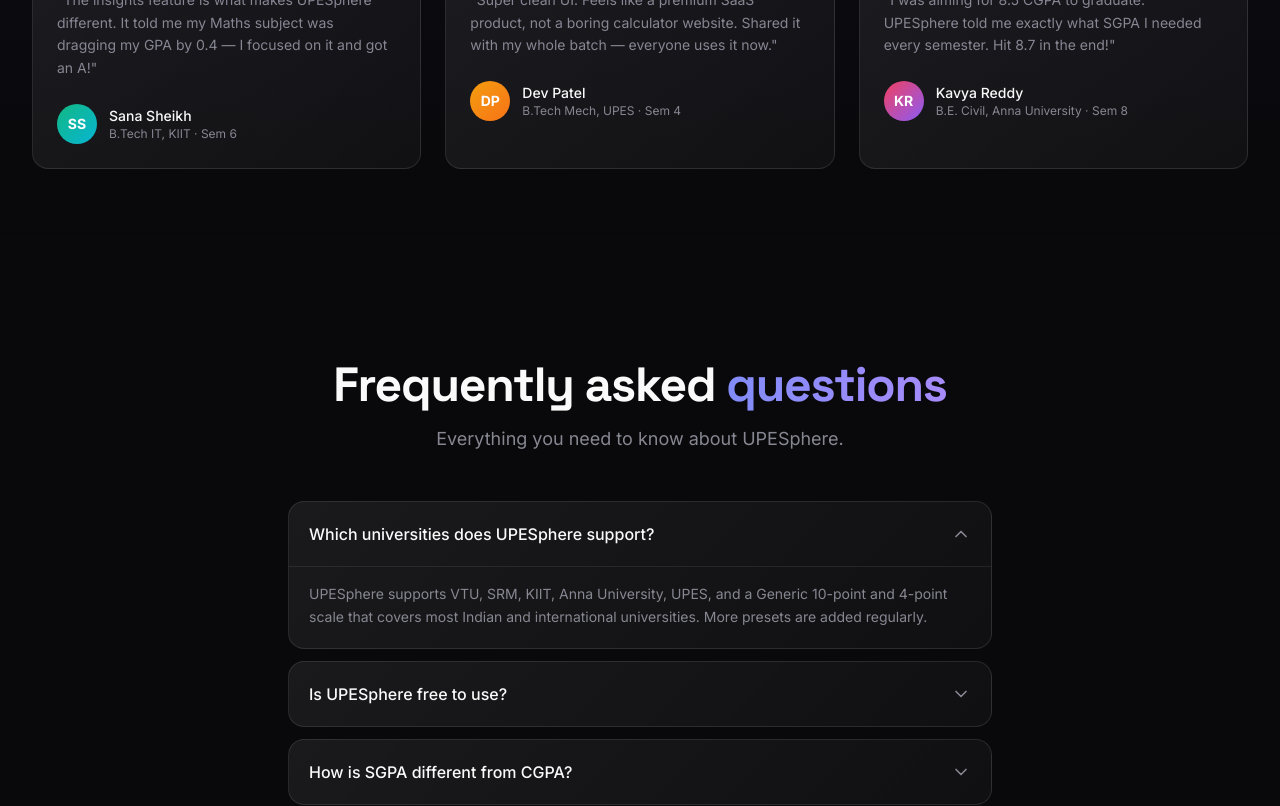
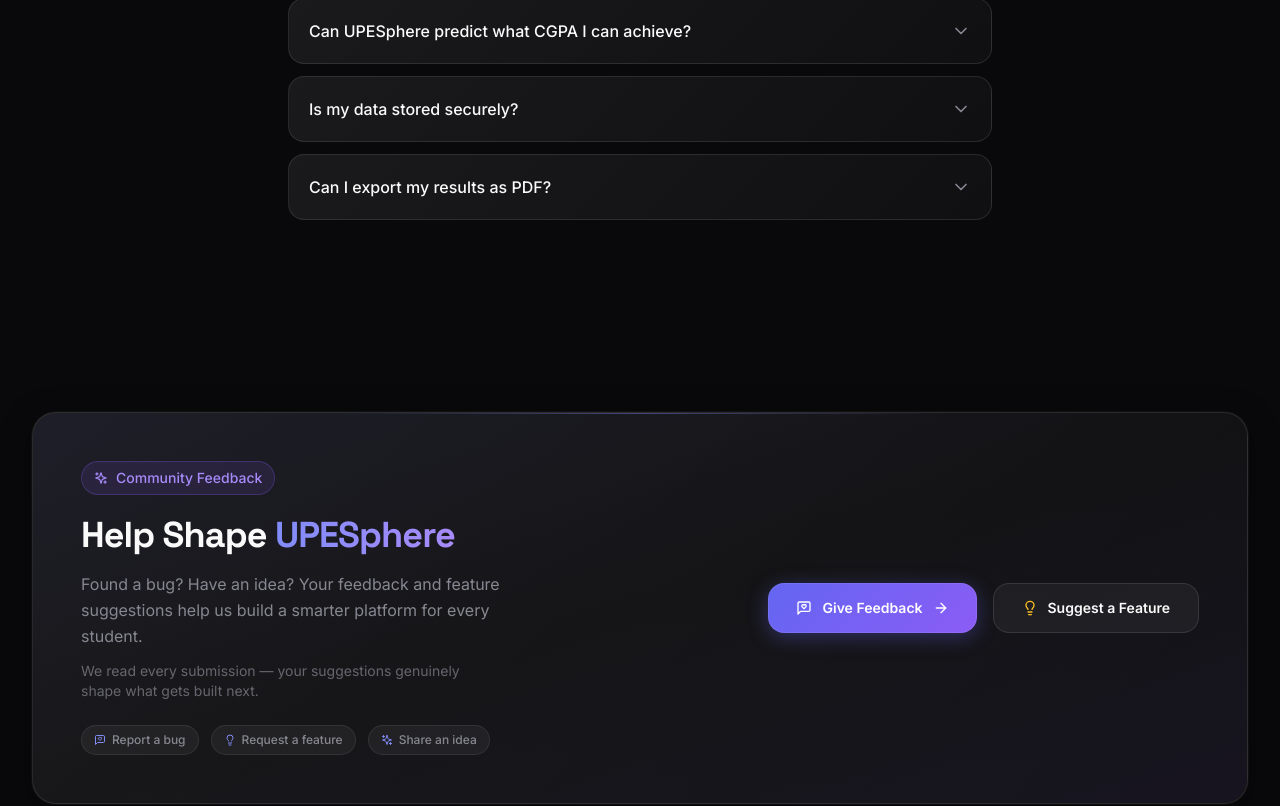
Before and after one commit to adarshbisi-cyber/UPESphere, a Next.js app: page / in a window 1280 px wide. Shown: the part 4080-4886 px from the top of the page. Built offline with nearby package versions, Linux system fonts and the light colour scheme.

Commit message:
added Feedback form and copy to clipboard

```diff
--- a/app/page.tsx
+++ b/app/page.tsx
@@ -3,8 +3,8 @@
 import { Features } from '@/components/landing/Features'
 import { GPADemo } from '@/components/landing/GPADemo'
 import { AttendanceDemo } from '@/components/landing/AttendanceDemo'
-import { Testimonials } from '@/components/landing/Testimonials'
 import { FAQ } from '@/components/landing/FAQ'
+import { Feedback } from '@/components/landing/Feedback'
 import { Footer } from '@/components/landing/Footer'
 
 export default function HomePage() {
@@ -15,8 +15,8 @@
       <Features />
       <GPADemo />
       <AttendanceDemo />
-      <Testimonials />
       <FAQ />
+      <Feedback />
       <Footer />
     </main>
   )
--- /dev/null
+++ b/components/landing/Feedback.tsx
@@ -0,0 +1,134 @@
+'use client'
+
+import { motion } from 'framer-motion'
+import { MessageSquareHeart, Lightbulb, ArrowRight, Sparkles } from 'lucide-react'
+
+const FORM_URL = 'https://forms.gle/WxJ8hFrrTLfV4ZmDA'
+
+export function Feedback() {
+  return (
+    <section className="py-24 relative overflow-hidden">
+      {/* Background glow orbs */}
+      <div className="absolute inset-0 pointer-events-none">
+        <div className="absolute top-1/2 left-1/2 -translate-x-1/2 -translate-y-1/2 w-[600px] h-[300px] bg-violet-500/8 rounded-full blur-[120px]" />
+        <div className="absolute top-1/2 left-1/3 -translate-y-1/2 w-64 h-64 bg-indigo-500/8 rounded-full blur-[80px]" />
+      </div>
+
+      <div className="max-w-7xl mx-auto px-4 sm:px-6 lg:px-8 relative">
+        <motion.div
+          initial={{ opacity: 0, y: 32 }}
+          whileInView={{ opacity: 1, y: 0 }}
+          viewport={{ once: true }}
+          transition={{ duration: 0.6, ease: [0.22, 1, 0.36, 1] }}
+        >
+          {/* Card */}
+          <div
+            className="relative rounded-3xl p-8 sm:p-12 overflow-hidden"
+            style={{
+              background: `linear-gradient(135deg, var(--glass-from), var(--glass-to))`,
+              border: '1px solid var(--glass-border)',
+              boxShadow: 'var(--glass-shadow)',
+            }}
+          >
+            {/* Gradient edge accent */}
+            <div className="absolute inset-0 rounded-3xl bg-gradient-to-br from-indigo-500/[0.06] via-transparent to-violet-500/[0.06] pointer-events-none" />
+            {/* Top border glow line */}
+            <div className="absolute top-0 left-1/4 right-1/4 h-px bg-gradient-to-r from-transparent via-indigo-400/40 to-transparent" />
+
+            <div className="relative grid lg:grid-cols-2 gap-10 items-center">
+
+              {/* ── Left: copy ───────────────────────────────────── */}
+              <div>
+                {/* Label badge */}
+                <div className="inline-flex items-center gap-2 px-3 py-1.5 rounded-full text-sm font-medium mb-5"
+                  style={{ background: 'rgba(139,92,246,0.12)', border: '1px solid rgba(139,92,246,0.25)', color: 'rgba(167,139,250,1)' }}>
+                  <Sparkles className="w-3.5 h-3.5" />
+                  Community Feedback
+                </div>
+
+                <h2 className="text-3xl sm:text-4xl font-bold font-display tracking-tight mb-4">
+                  Help Shape{' '}
+                  <span className="bg-gradient-to-r from-indigo-400 to-violet-400 bg-clip-text text-transparent">
+                    UPESphere
+                  </span>
+                </h2>
+
+                <p className="text-base text-muted-foreground leading-relaxed mb-3 max-w-md">
+                  Found a bug? Have an idea? Your feedback and feature suggestions help us build a smarter platform for every student.
+                </p>
+
+                <p className="text-sm text-muted-foreground/70 max-w-sm">
+                  We read every submission — your suggestions genuinely shape what gets built next.
+                </p>
+
+                {/* Feature highlights */}
+                <div className="flex flex-wrap gap-3 mt-6">
+                  {[
+                    { icon: MessageSquareHeart, text: 'Report a bug' },
+                    { icon: Lightbulb,          text: 'Request a feature' },
+                    { icon: Sparkles,           text: 'Share an idea' },
+                  ].map(({ icon: Icon, text }) => (
+                    <div
+                      key={text}
+                      className="inline-flex items-center gap-1.5 px-3 py-1.5 rounded-full text-xs font-medium text-muted-foreground"
+                      style={{ background: 'var(--muted-surface)', border: '1px solid var(--divider)' }}
+                    >
+                      <Icon className="w-3 h-3 text-indigo-400" />
+                      {text}
+                    </div>
+                  ))}
+                </div>
+              </div>
+
+              {/* ── Right: CTAs ──────────────────────────────────── */}
+              <div className="flex flex-col sm:flex-row lg:flex-col xl:flex-row gap-4 lg:justify-end">
+
+                {/* Primary CTA */}
+                <motion.a
+                  href={FORM_URL}
+                  target="_blank"
+                  rel="noopener noreferrer"
+                  whileHover={{ scale: 1.03, y: -2 }}
+                  whileTap={{ scale: 0.97 }}
+                  transition={{ type: 'spring', stiffness: 400, damping: 20 }}
+                  className="group relative inline-flex items-center justify-center gap-2.5 px-7 py-3.5 rounded-2xl text-sm font-semibold text-white overflow-hidden"
+                  style={{
+                    background: 'linear-gradient(135deg, #6366f1, #8b5cf6)',
+                    boxShadow: '0 4px 20px rgba(99,102,241,0.35), 0 0 0 1px rgba(255,255,255,0.08) inset',
+                  }}
+                >
+                  {/* Hover shimmer */}
+                  <span className="absolute inset-0 bg-gradient-to-r from-transparent via-white/10 to-transparent -translate-x-full group-hover:translate-x-full transition-transform duration-500" />
+                  <MessageSquareHeart className="w-4 h-4 relative z-10" />
+                  <span className="relative z-10">Give Feedback</span>
+                  <ArrowRight className="w-4 h-4 relative z-10 group-hover:translate-x-0.5 transition-transform" />
+                </motion.a>
+
+                {/* Secondary CTA */}
+                <motion.a
+                  href={FORM_URL}
+                  target="_blank"
+                  rel="noopener noreferrer"
+                  whileHover={{ scale: 1.03, y: -2 }}
+                  whileTap={{ scale: 0.97 }}
+                  transition={{ type: 'spring', stiffness: 400, damping: 20 }}
+                  className="group inline-flex items-center justify-center gap-2.5 px-7 py-3.5 rounded-2xl text-sm font-semibold transition-colors"
+                  style={{
+                    background: 'var(--muted-surface)',
+                    border: '1px solid var(--glass-border)',
+                    color: 'var(--foreground)',
+                  }}
+                >
+                  <Lightbulb className="w-4 h-4 text-amber-400 group-hover:text-amber-300 transition-colors" />
+                  Suggest a Feature
+                </motion.a>
+
+              </div>
+            </div>
+
+          </div>
+        </motion.div>
+      </div>
+    </section>
+  )
+}
```
Also changed, not shown: components/calculators/CurriculumScanner.tsx (+69 -4 lines), 1 other file (tests, documents, lock files or other folders).
